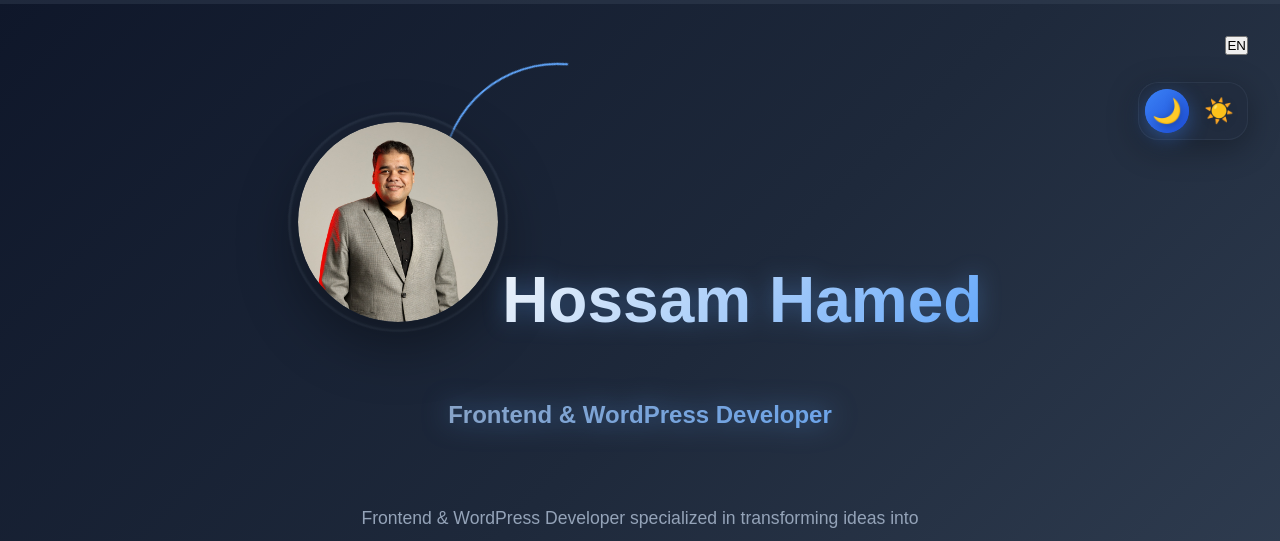
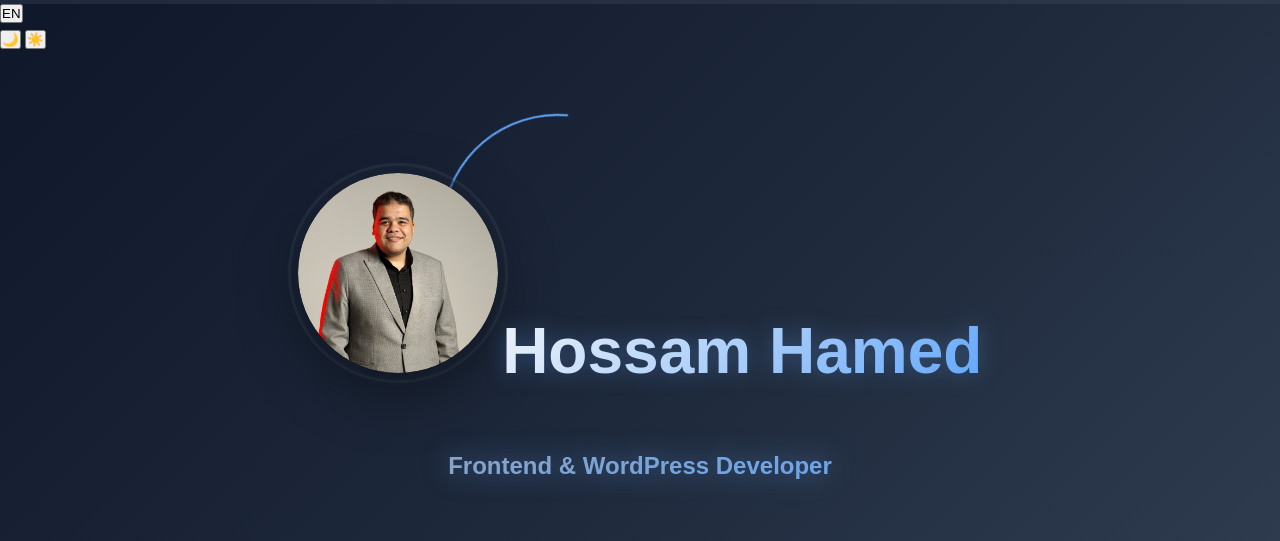
Before and after one commit to HossamHamed2512/Portfolio-, a plain HTML site: page index.html in a window 1280 px wide. Shown: the top 541 px of the page. Drawn offline with nearby package versions, Linux system fonts and the light colour scheme; no server answers; a web font is replaced by a local one.

Commit message:
Update styles.css

```diff
--- a/assets/css/styles.css
+++ b/assets/css/styles.css
@@ -116,90 +116,7 @@ body {
     z-index: 1;
 }
 
-/* ===== TOP CONTROLS ===== */
-.top-controls {
-    position: fixed;
-    top: var(--space-lg);
-    right: var(--space-lg);
-    z-index: 1000;
-    display: flex;
-    flex-direction: column;
-    gap: var(--space-md);
-    align-items: flex-end;
-}
-
-/* Theme Toggle */
-.simple-theme-toggle {
-    display: flex;
-    gap: 8px;
-    background: var(--bg-card);
-    backdrop-filter: blur(20px);
-    border: 1px solid var(--border-color);
-    border-radius: 20px;
-    padding: 6px;
-    box-shadow: 0 8px 32px var(--shadow-light);
-}
-
-.theme-btn {
-    width: 44px;
-    height: 44px;
-    border: none;
-    border-radius: 50%;
-    background: transparent;
-    cursor: pointer;
-    display: flex;
-    align-items: center;
-    justify-content: center;
-    transition: all var(--transition-normal);
-    position: relative;
-    overflow: hidden;
-}
-
-.theme-btn::before {
-    content: '';
-    position: absolute;
-    top: 0;
-    left: 0;
-    width: 100%;
-    height: 100%;
-    background: var(--gradient-accent);
-    border-radius: 50%;
-    transform: scale(0);
-    transition: transform 0.3s ease;
-    z-index: -1;
-}
-
-.theme-btn:hover::before {
-    transform: scale(1);
-}
-
-.theme-btn:hover {
-    transform: translateY(-2px) scale(1.1);
-    box-shadow: 0 8px 25px rgba(59, 130, 246, 0.3);
-}
-
-.theme-btn:hover .theme-icon {
-    transform: rotate(20deg) scale(1.1);
-}
-
-.theme-btn.active {
-    background: var(--gradient-accent);
-    box-shadow: 0 6px 20px rgba(59, 130, 246, 0.4);
-}
-
-.theme-btn.active::before {
-    transform: scale(1);
-}
-
-.theme-btn .theme-icon {
-    font-size: 1.8em;
-    transition: all var(--transition-normal);
-    filter: drop-shadow(0 2px 4px var(--shadow-light));
-}
-
-.theme-btn:active {
-    transform: scale(0.95);
-}
+
 
 /* ===== PROGRESS INDICATOR ===== */
 .scroll-indicator {
```
